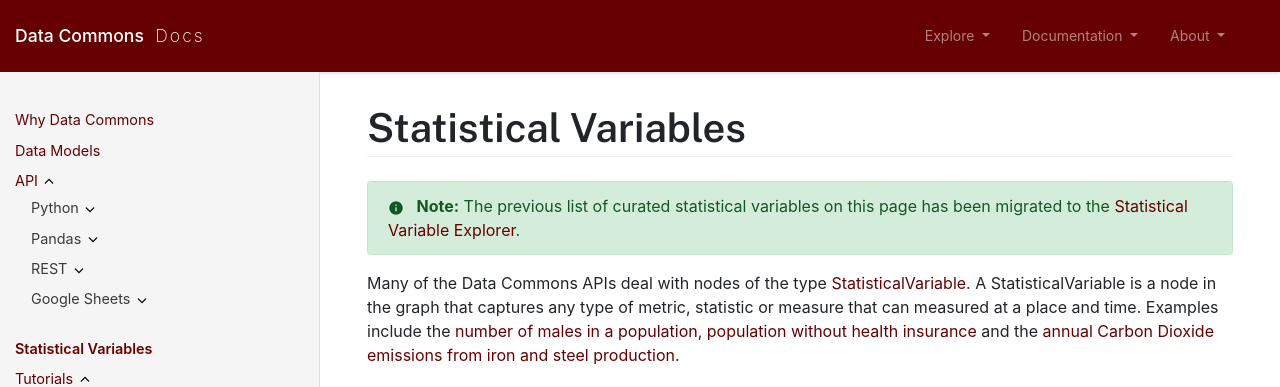
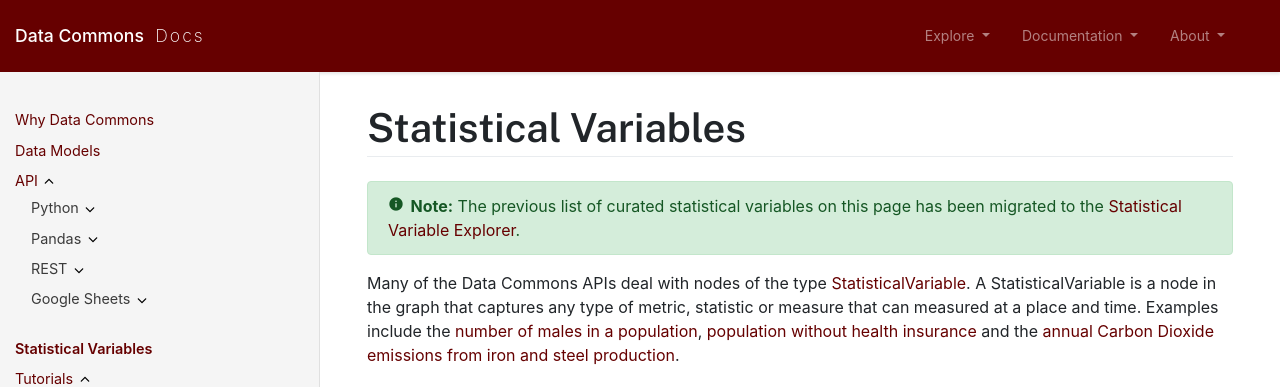
Before and after one commit to datacommonsorg/docsite, a Jekyll site: the page built from statistical_variables.md, in a window 1280 px wide. Shown: the top 387 px of the page. Built offline with Jekyll 4.4.1, drawn with Linux system fonts in a browser that asks for light colours; comment, search, counter and statistics services are not loaded.

Commit message:
slightly tweak to the position of the icons inside alert class

```diff
--- a/_sass/base.scss
+++ b/_sass/base.scss
@@ -52,9 +52,9 @@
 
 /** Icon sizes **/
 .material-icons.md-16 {
-  font-size: 16px;
-  padding-right: 8px;
-  vertical-align: middle;
+font-size: 16px;
+padding-right: 2px;
+vertical-align: text-top;
 }
 .material-icons-outlined.md-16 { font-size: 16px; }
 
```
